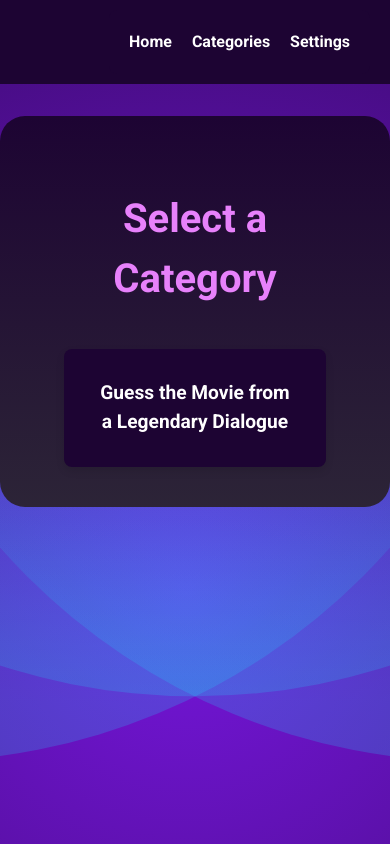
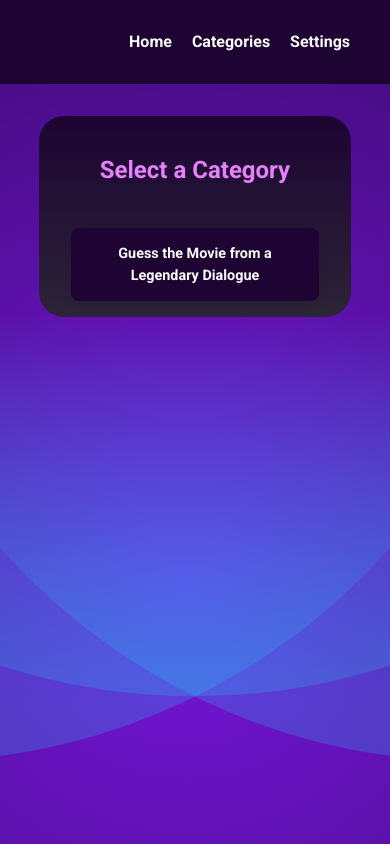
Before and after one commit to ms-tech-geek/quiz-app, a React (Vite) app: page /categories in a window 390 px wide. Built offline with nearby package versions, Linux system fonts and the light colour scheme.

Commit message:
responsive categories

```diff
--- a/src/components/Categories/Categories.css
+++ b/src/components/Categories/Categories.css
@@ -12,7 +12,7 @@ body {
   text-align: center;
   background: linear-gradient(180deg, #1d0433 0%, #2c2437 100%);
   padding: 2.5rem 4rem;
-  max-width: fit-content;
+  max-width: 80%;
   margin: auto;
   border-radius: 25px;
 }
@@ -56,8 +56,54 @@ body {
 }
 
 /* Responsive design */
+@media (max-width: 1200px) {
+  .categories-container {
+    padding: 2rem 3rem;
+  }
+
+  .categories-container h2 {
+    font-size: 2em;
+  }
+
+  .category-item {
+    width: 250px;
+  }
+}
+
+@media (max-width: 900px) {
+  .categories-container {
+    padding: 1.5rem 2.5rem;
+  }
+
+  .categories-container h2 {
+    font-size: 1.8em;
+  }
+
+  .category-item {
+    width: 200px;
+    padding: 20px;
+  }
+
+  .category-content h3 {
+    font-size: 1em;
+  }
+}
+
 @media (max-width: 600px) {
+  .categories-container {
+    padding: 1rem 2rem;
+  }
+
+  .categories-container h2 {
+    font-size: 1.5em;
+  }
+
   .category-item {
     width: 100%;
+    padding: 15px;
+  }
+
+  .category-content h3 {
+    font-size: 0.9em;
   }
 }
```
